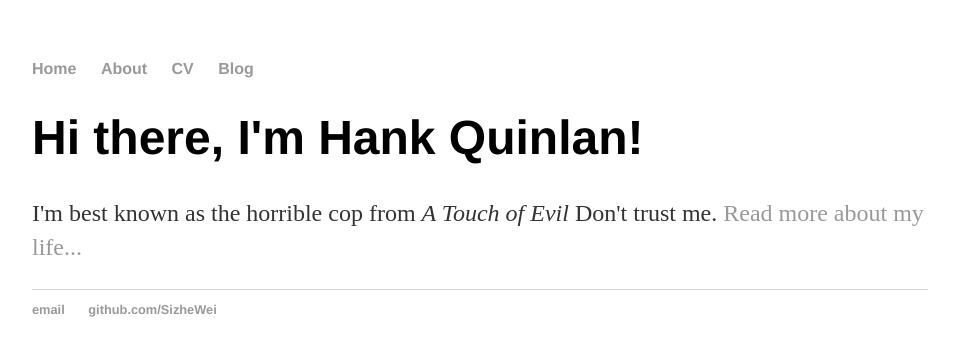
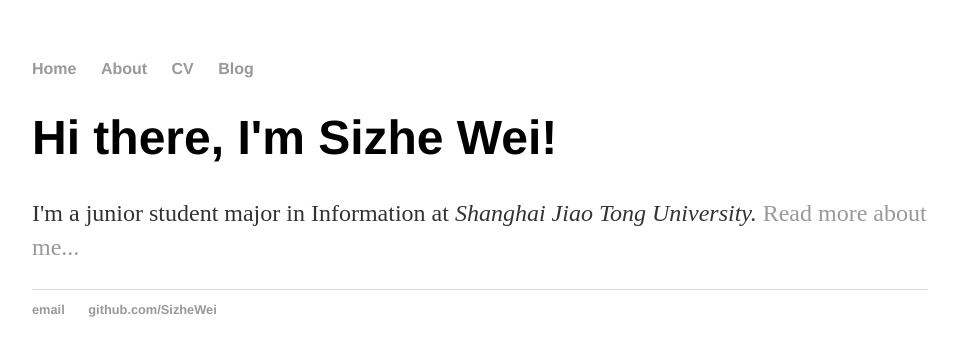
Before and after one commit to SizheWei/SizheWei.github.io, a Jekyll site: the page built from index.html, in a window 1280 px wide. Shown: the top 356 px of the page, without its empty margins (160-1118 px from the left). Built offline with Jekyll 4.4.1, drawn with Linux system fonts in a browser that asks for light colours.

Commit message:
modify the context of html file

```diff
--- a/index.html
+++ b/index.html
@@ -1,8 +1,8 @@
 ---
 layout: default
-title: Hank Quinlan, Horrible Cop
+title: SizheWei
 ---
 <div class="blurb">
-	<h1>Hi there, I'm Hank Quinlan!</h1>
-	<p>I'm best known as the horrible cop from <em>A Touch of Evil</em> Don't trust me. <a href="/about">Read more about my life...</a></p>
+	<h1>Hi there, I'm Sizhe Wei!</h1>
+	<p>I'm a junior student major in Information at <em>Shanghai Jiao Tong University.</em>  <a href="/about">Read more about me...</a></p>
 </div><!-- /.blurb -->
```
